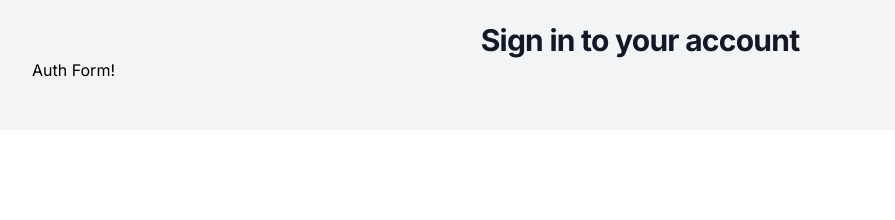
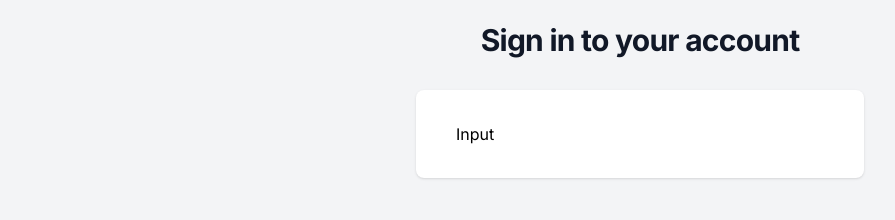
Before and after one commit to anikjoyy/real-time-chat-application, a Next.js app: page / in a window 1280 px wide. Shown: the part 498-718 px from the top of the page, without its empty margins (0-895 px from the left). Built offline with nearby package versions, Linux system fonts and the light colour scheme.

Commit message:
auth UI setup part-2

```diff
--- a/app/(site)/components/AuthForm.tsx
+++ b/app/(site)/components/AuthForm.tsx
@@ -1,5 +1,6 @@
 'use client';
 
+import Input from '@/app/components/input/input';
 import { useCallback, useState } from 'react';
 import { SubmitHandler, FieldValues, useForm } from 'react-hook-form';
 
@@ -37,6 +38,15 @@ const AuthForm = () => {
   const socialAction = () => {
     setIsLoading(true);
   };
-  return <div>Auth Form!</div>;
+  return (
+    <div className='mt-8 sm:mx-auto sm:w-full sm:max-w-md'>
+      {' '}
+      <div className='bg-white px-4 py-8 shadow sm:rounded-lg sm:px-10'>
+        <form className='space-y-6' onSubmit={handleSubmit(onSubmit)}>
+          <Input />
+        </form>
+      </div>{' '}
+    </div>
+  );
 };
 export default AuthForm;
--- /dev/null
+++ b/app/components/input/input.tsx
@@ -0,0 +1,4 @@
+const Input = () => {
+  return <div>Input</div>;
+};
+export default Input;
```
